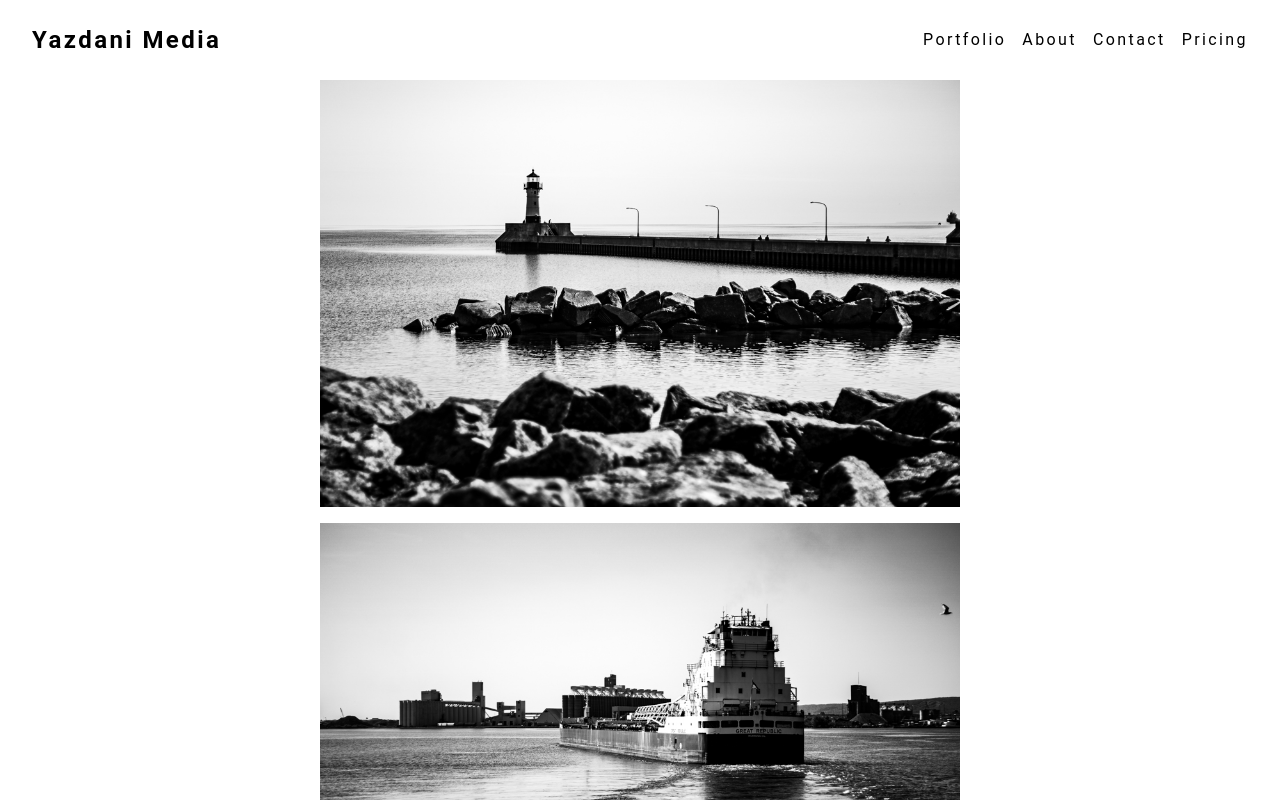
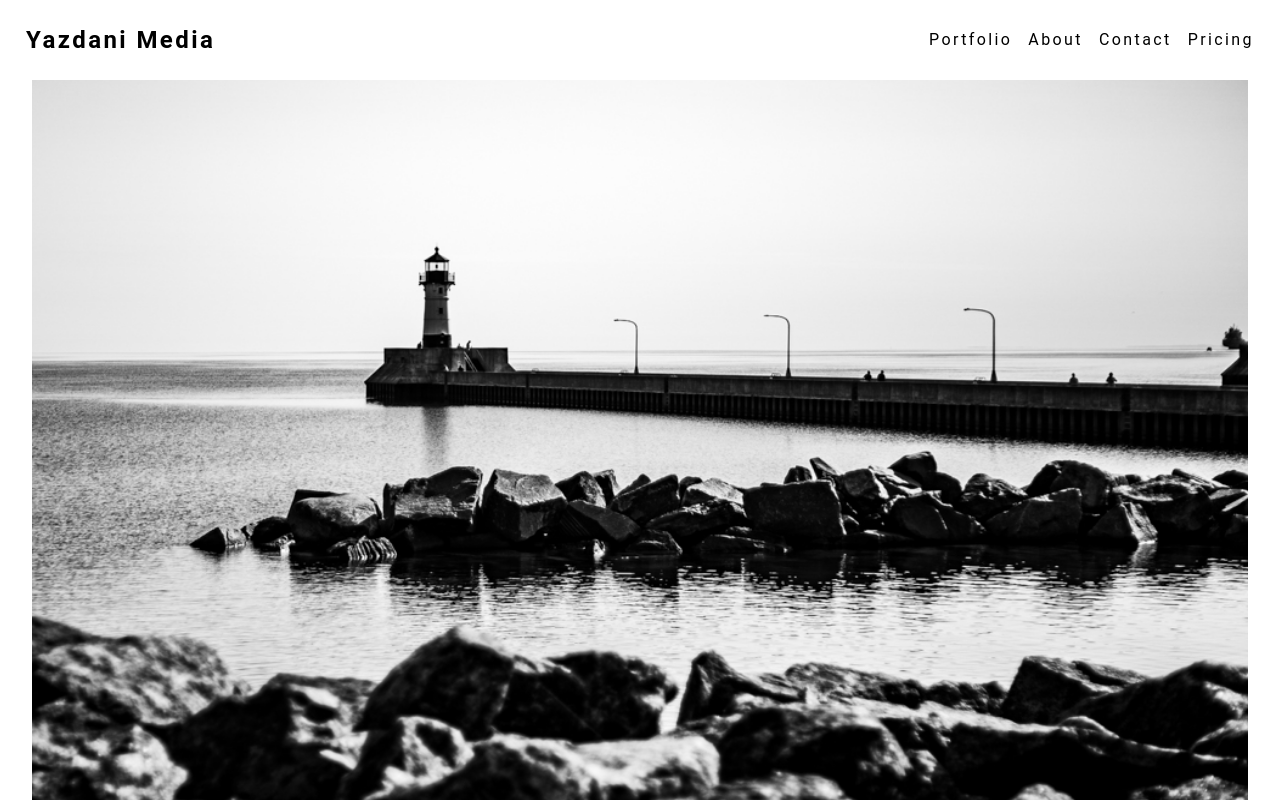
Before and after one commit to WillYazdani/yazdani-media, a React (Create React App) app: page / in a window 1280 px wide. Shown: the top 800 px of the page. Built offline with nearby package versions, Linux system fonts and the light colour scheme.

Commit message:
navbar adjustments

```diff
--- a/src/CSS/navbar.css
+++ b/src/CSS/navbar.css
@@ -14,17 +14,31 @@
     justify-content: space-between;
     align-items: center;
     height: 100%;
-    padding: 0 2rem;
+    padding: 0 1rem;
+
   }
 
   .nav-items {
     display: flex;
     list-style: none;
-    padding: 0;
-    margin: 0;
+    padding: 10px;
+    margin: 0rem;
     gap: 1rem;
+    background-color: rgb(255, 255, 255);
   }
 
-  .nav-item:hover {
-    color: rgb(255, 255, 255);
+  .nav-logo h1 {
+    margin: 0;
   }
+
+  .nav-logo {
+    padding: 10px;
+    margin: 0rem;
+    background-color: rgb(255, 255, 255);
+  }
+
+  .nav-item:hover,
+  .nav-logo:hover {
+    color: red;
+    cursor: pointer;
+  }
--- a/src/CSS/portfolio.css
+++ b/src/CSS/portfolio.css
@@ -8,7 +8,7 @@
 }
 
 img {
-    width: 50%;
-    object-fit: cover;
-    margin-bottom: 1rem;
+    width: 95%;
+    max-height: 100%;
+    margin-bottom: 0.5rem;
 }
--- a/src/Navbar.js
+++ b/src/Navbar.js
@@ -4,7 +4,7 @@ export default function Navbar(props) {
     return (
         <nav className="navbar">
             <div className="navbar-container">
-                <div className="navbar-logo">
+                <div className="nav-logo">
                     <h1>Yazdani Media</h1>
                 </div>
                 <div className="navbar-nav">
```
